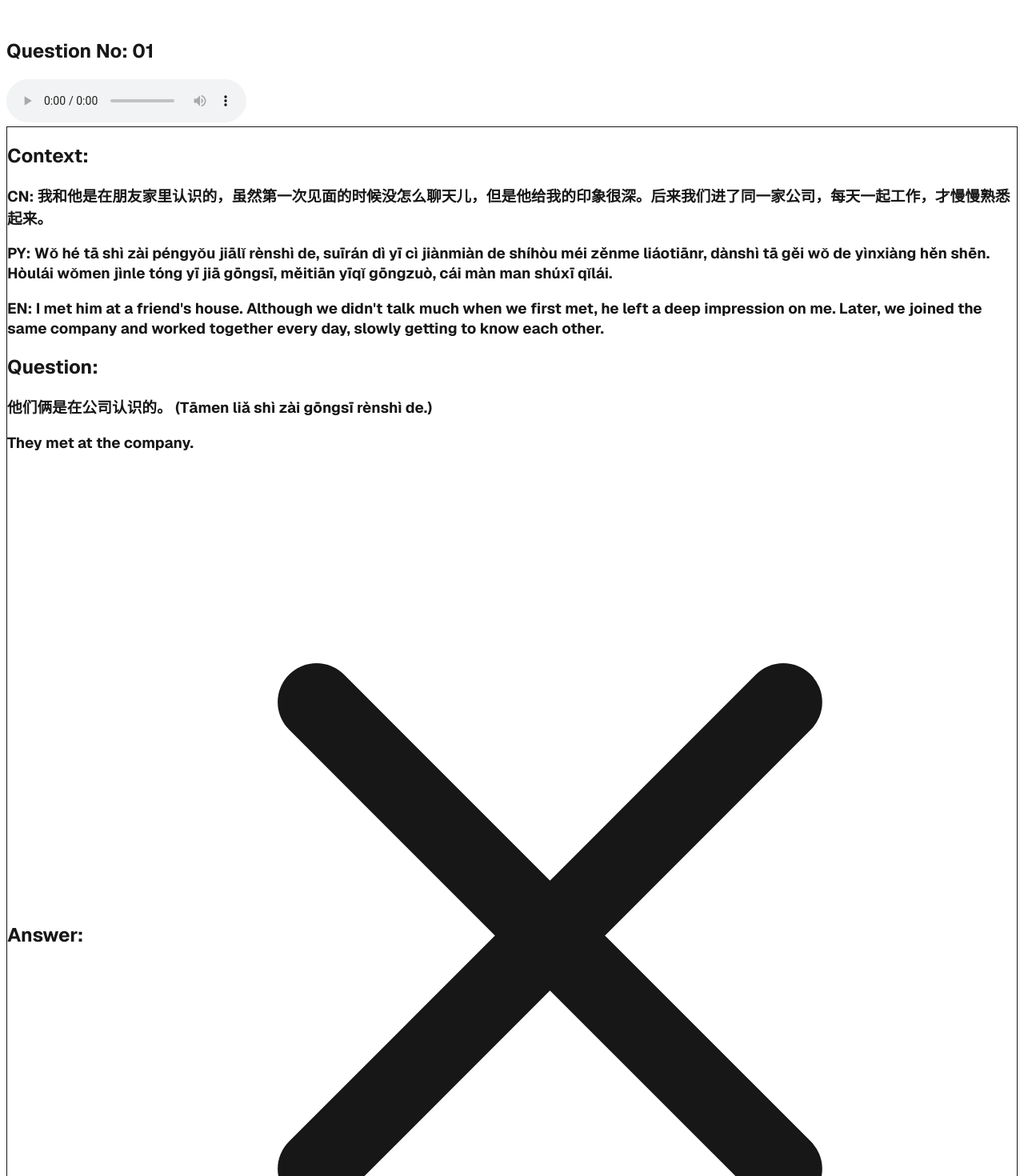
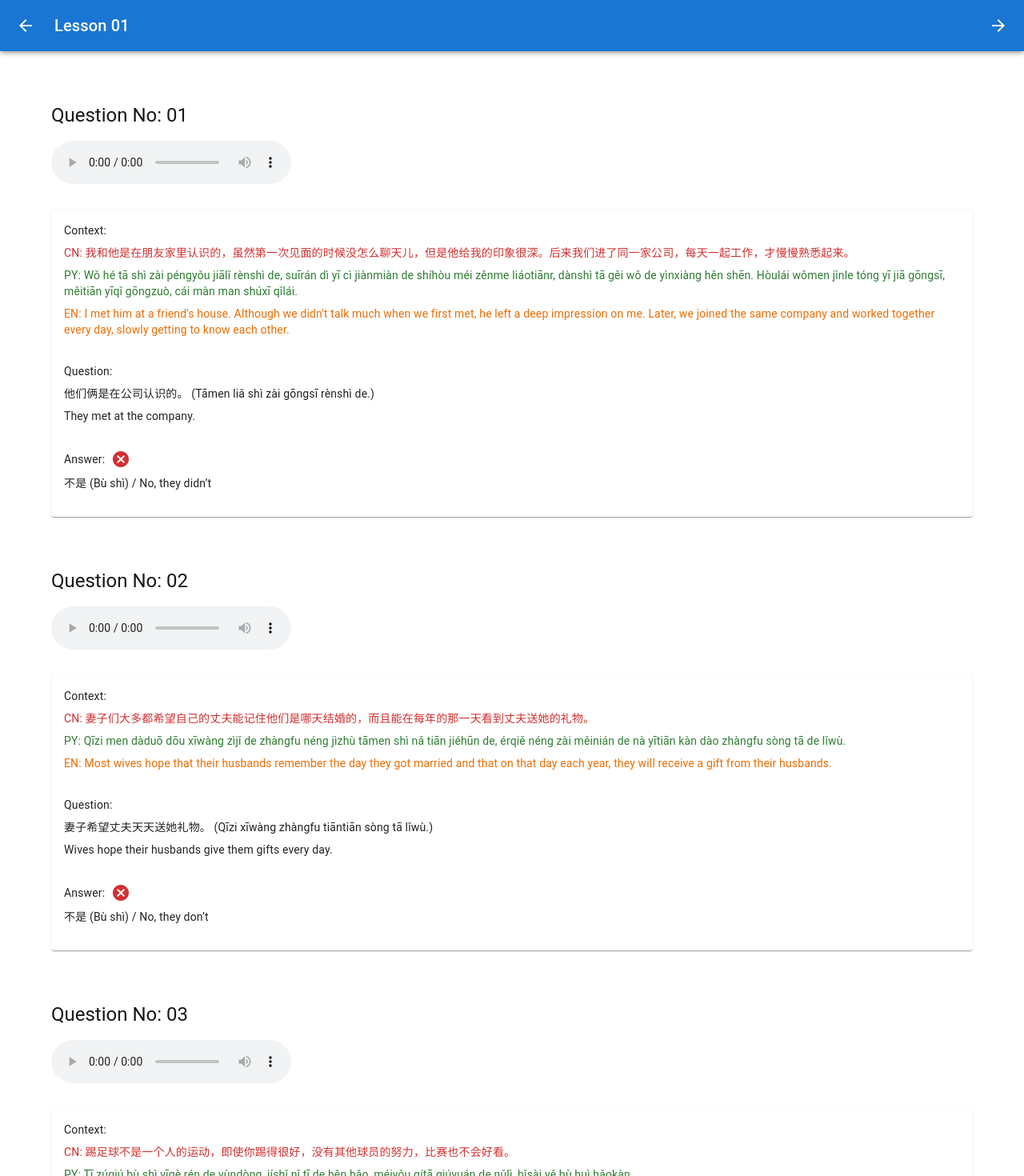
Before and after one commit to AFM-Taha/hsk4-listening, a Next.js app: page / in a window 1280 px wide. Shown: the top 1470 px of the page at 80% size. Built offline with nearby package versions, Linux system fonts and the light colour scheme.

Commit message:
color issue solved

```diff
--- a/component/FastPart.jsx
+++ b/component/FastPart.jsx
@@ -1,74 +1,65 @@
+import { Box, Typography, Card, CardContent, IconButton } from "@mui/material";
+import { CheckCircle, Cancel } from "@mui/icons-material";
+
 export default function FastPart({ list }) {
   const { no, context, question, ans, audio } = list;
 
   return (
-    <div key={no} className="mb-8">
-      <div>
-        <h2 className="text-xl mb-4">Question No: {"0" + no}</h2>
-      </div>
+    <Box key={no} mb={8}>
+      {/* Question Number */}
+      <Typography variant="h5" mb={2}>
+        Question No: {"0" + no}
+      </Typography>
 
-      <div className="max-w-[300px] md:max-w-[500px] mb-4">
-        <audio controls className="w-full">
+      {/* Audio Player */}
+      <Box mb={4} sx={{ maxWidth: 300, width: "100%" }}>
+        <audio controls style={{ width: "100%" }}>
           <source src={audio} />
         </audio>
-      </div>
+      </Box>
 
-      <div className="mb-8 p-4 border rounded-lg">
-        <div className="mb-4">
-          <h2 className="text-sm md:text-xl mb-2">Context:</h2>
-          <h3 className="text-red-400 text-xs mb-1 md:text-lg">CN: {context?.cn}</h3>
-          <h3 className="text-green-300 text-xs mb-1 md:text-lg">PY: {context?.py}</h3>
-          <h3 className="text-yellow-300 text-xs mb-1 md:text-lg">EN: {context?.en}</h3>
-        </div>
+      {/* Context, Question, and Answer */}
+      <Card>
+        <CardContent>
+          {/* Context Section */}
+          <Box mb={4}>
+            <Typography variant="body2" mb={1}>Context:</Typography>
+            <Typography color="error.main" variant="body2" mb={1}>
+              CN: {context?.cn}
+            </Typography>
+            <Typography color="success.main" variant="body2" mb={1}>
+              PY: {context?.py}
+            </Typography>
+            <Typography color="warning.main" variant="body2" mb={1}>
+              EN: {context?.en}
+            </Typography>
+          </Box>
 
-        <div className="mb-4">
-          <h2 className="text-sm md:text-xl mb-2">Question:</h2>
-          <h3 className="text-xs mb-1 md:text-lg">
+          {/* Question Section */}
+          <Box mb={4}>
+            <Typography variant="body2" mb={1}>Question:</Typography>
+            <Typography variant="body2" mb={1}>
               {question?.cn} ({question?.py})
-          </h3>
-          <h3 className="text-xs mb-1 md:text-lg">{question?.en}</h3>
-        </div>
+            </Typography>
+            <Typography variant="body2">{question?.en}</Typography>
+          </Box>
 
-        <div>
-          <h2 className="text-sm md:text-xl mb-2 flex items-center gap-2">
+          {/* Answer Section */}
+          <Box>
+            <Typography variant="body2" mb={1} display="flex" alignItems="center">
               Answer:
               {ans?.isCorrect ? (
-              <svg
-                xmlns="http://www.w3.org/2000/svg"
-                className="h-6 w-6 text-green-500"
-                fill="none"
-                viewBox="0 0 24 24"
-                stroke="currentColor"
-              >
-                <path
-                  strokeLinecap="round"
-                  strokeLinejoin="round"
-                  strokeWidth={2}
-                  d="M5 13l4 4L19 7"
-                />
-              </svg>
+                <CheckCircle color="success" sx={{ ml: 1 }} />
               ) : (
-              <svg
-                xmlns="http://www.w3.org/2000/svg"
-                className="h-6 w-6 text-red-500"
-                fill="none"
-                viewBox="0 0 24 24"
-                stroke="currentColor"
-              >
-                <path
-                  strokeLinecap="round"
-                  strokeLinejoin="round"
-                  strokeWidth={2}
-                  d="M6 18L18 6M6 6l12 12"
-                />
-              </svg>
+                <Cancel color="error" sx={{ ml: 1 }} />
               )}
-          </h2>
-          <h3 className="text-xs mb-1 md:text-lg">
+            </Typography>
+            <Typography variant="body2" mb={1}>
               {ans?.cn} ({ans?.py}) / {ans?.en}
-          </h3>
-        </div>
-      </div>
-    </div>
+            </Typography>
+          </Box>
+        </CardContent>
+      </Card>
+    </Box>
   );
 }
--- a/package.json
+++ b/package.json
@@ -9,6 +9,10 @@
     "lint": "next lint"
   },
   "dependencies": {
+    "@emotion/react": "^11.14.0",
+    "@emotion/styled": "^11.14.0",
+    "@mui/icons-material": "^7.1.0",
+    "@mui/material": "^7.1.0",
     "next": "15.1.8",
     "react": "^19.0.0",
     "react-dom": "^19.0.0"
@@ -18,6 +22,6 @@
     "eslint": "^9",
     "eslint-config-next": "15.1.8",
     "postcss": "^8",
-    "tailwindcss": "^4.1.7"
+    "tailwindcss": "^3.4.1"
   }
 }
--- a/pages/index.js
+++ b/pages/index.js
@@ -2,6 +2,8 @@ import { Geist, Geist_Mono } from "next/font/google";
 import data from "@/data/data";
 import { useState } from "react";
 import FastPart from "@/component/FastPart";
+import { AppBar, Button, Container, Grid, IconButton, Toolbar, Typography } from "@mui/material";
+import { ArrowForward, ArrowBack } from "@mui/icons-material";
 
 const geistSans = Geist({
   variable: "--font-geist-sans",
@@ -26,75 +28,39 @@ export default function Home() {
   };
 
   return (
-    <div
-      className={`${geistSans.variable} ${geistMono.variable} grid grid-rows-[20px_1fr_20px] items-center justify-items-center min-h-screen p-8 pb-8 gap-16 sm:p-2 font-[family-name:var(--font-geist-sans)]`}
-    >
+    <div className={`${geistSans.variable} ${geistMono.variable} font-[family-name:var(--font-geist-sans)]`}>
       {/* Navbar */}
-      <nav className="fixed top-0 left-0 right-0 bg-white dark:bg-gray-800 shadow-md z-50">
-        <div className="max-w-7xl mx-auto px-4 sm:px-6 lg:px-8">
-          <div className="flex items-center justify-between h-16">
-            <button
-              onClick={handlePrevious}
-              className="p-2 rounded-md hover:bg-gray-100 dark:hover:bg-gray-700"
-            >
-              <svg
-                xmlns="http://www.w3.org/2000/svg"
-                className="h-6 w-6"
-                fill="none"
-                viewBox="0 0 24 24"
-                stroke="currentColor"
-              >
-                <path
-                  strokeLinecap="round"
-                  strokeLinejoin="round"
-                  strokeWidth={2}
-                  d="M15 19l-7-7 7-7"
-                />
-              </svg>
-            </button>
-            <h1 className="text-xl font-semibold">
+      <AppBar position="fixed" sx={{ top: 0, left: 0, right: 0, zIndex: 50 }}>
+        <Toolbar>
+          <IconButton onClick={handlePrevious} edge="start" color="inherit" aria-label="previous" sx={{ mr: 2 }}>
+            <ArrowBack />
+          </IconButton>
+          <Typography variant="h6" sx={{ flexGrow: 1 }}>
             Lesson {currentLesson > 9 ? currentLesson : "0" + currentLesson}
-            </h1>
-            <button
-              onClick={handleNext}
-              className="p-2 rounded-md hover:bg-gray-100 dark:hover:bg-gray-700"
-            >
-              <svg
-                xmlns="http://www.w3.org/2000/svg"
-                className="h-6 w-6"
-                fill="none"
-                viewBox="0 0 24 24"
-                stroke="currentColor"
-              >
-                <path
-                  strokeLinecap="round"
-                  strokeLinejoin="round"
-                  strokeWidth={2}
-                  d="M9 5l7 7-7 7"
-                />
-              </svg>
-            </button>
-          </div>
-        </div>
-      </nav>
+          </Typography>
+          <IconButton onClick={handleNext} edge="end" color="inherit" aria-label="next">
+            <ArrowForward />
+          </IconButton>
+        </Toolbar>
+      </AppBar>
 
-      <main className="flex flex-col gap-8 row-start-2 items-center sm:items-start w-full max-w-7xl mx-auto md:px-4 mt-16">
+      <Container maxWidth="lg" sx={{ marginTop: 10, paddingTop: 6 }}>
+        <Grid container spacing={4} direction="column" alignItems="center">
           {/* Fast_Part */}
           {data
             .filter((item) => item.lesson === currentLesson)
             .map((item) => {
               const { lesson, fastPart } = item;
               return (
-              <section key={lesson} className="w-full">
-                <div>
+                <Grid item key={lesson} xs={12} width="100%">
                   {fastPart.map((list) => (
                     <FastPart key={list.no} list={list} />
                   ))}
-                </div>
-              </section>
+                </Grid>
               );
             })}
-      </main>
+        </Grid>
+      </Container>
     </div>
   );
 }
```
Also changed, not shown: 1 other file (tests, documents, lock files or other folders). Lines whose indentation alone changed are shown as unchanged.
